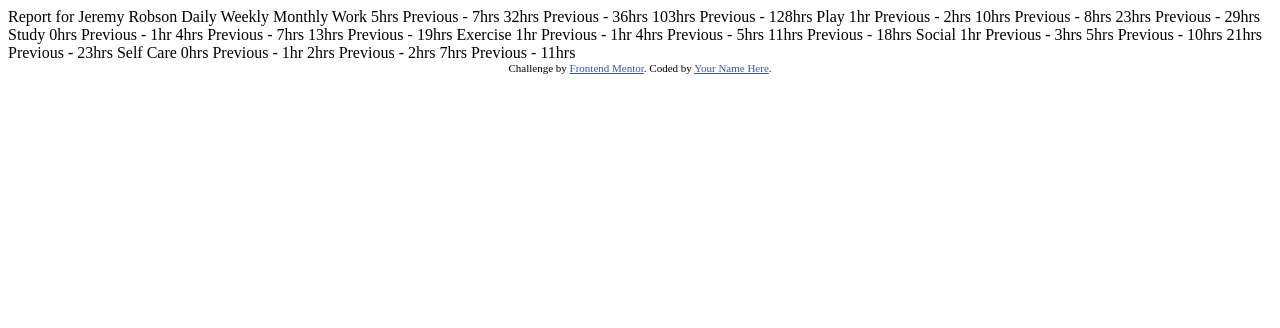
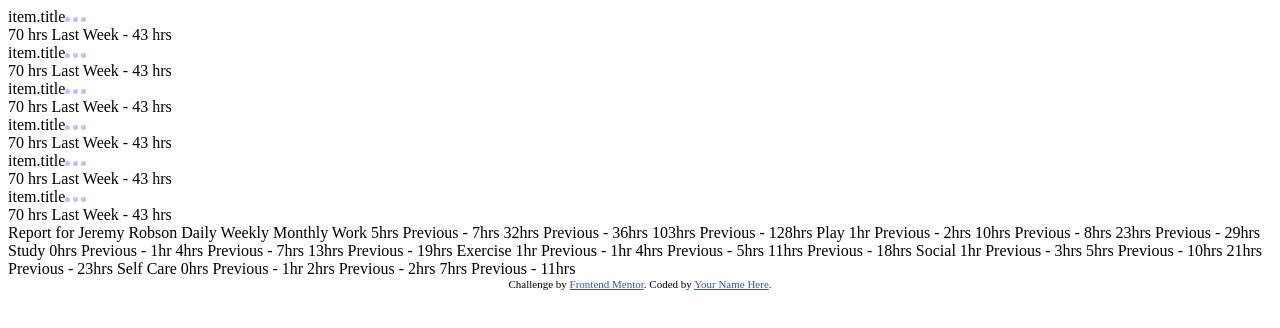
Before and after one commit to jyokarianlia/time-trakin, a plain HTML site: page index.html in a window 1280 px wide. Drawn offline with nearby package versions, Linux system fonts and the light colour scheme.

Commit message:
inicios del proyecto

```diff
--- /dev/null
+++ b/css/style.scss
@@ -0,0 +1,14 @@
+$color-work: #ff8b64;
+$color-play: #56c2e6;
+$color-study: #ff5e7c;
+$color-exercise: #4bcf83;
+$color-social: #7235d1;
+$color-self: #f1c75b;
+$color-user: #5746ea;
+$colorBG: #0d1323;
+$colorBGComponent: #1d204b;
+$color-text-ligth: #505282;
+
+
+.attribution { font-size: 11px; text-align: center; }
+.attribution a { color: hsl(228, 45%, 44%); }
--- a/index.html
+++ b/index.html
@@ -7,14 +7,17 @@
   <link rel="icon" type="image/png" sizes="32x32" href="./images/favicon-32x32.png">
 
   <title>Frontend Mentor | Time tracking dashboard</title>
-
-  <!-- Feel free to remove these styles or customise in your own stylesheet 👍 -->
-  <style>
-    .attribution { font-size: 11px; text-align: center; }
-    .attribution a { color: hsl(228, 45%, 44%); }
-  </style>
+  <link rel="stylesheet" href="css/style.css">
 </head>
 <body>
+  <div id="app">
+    <card v-for="item in info"
+    tema="item.title"
+    antes="70"
+    despues="43"></card>
+  </div>
+  <script src="https://unpkg.com/vue@next"></script>
+  <script src="vue/vue.js"></script>
 
   Report for
   Jeremy Robson
--- /dev/null
+++ b/vue/vue.js
@@ -0,0 +1,134 @@
+const app = Vue.createApp({
+    data() {
+        return {
+            info: {
+                info1: {
+                    title: "Work",
+                    "timeframes": {
+                      "daily": {
+                        "current": 5,
+                        "previous": 7
+                      },
+                      "weekly": {
+                        "current": 32,
+                        "previous": 36
+                      },
+                      "monthly": {
+                        "current": 103,
+                        "previous": 128
+                      }
+                    }
+                  },
+                  info2: {
+                    title: "Play",
+                    "timeframes": {
+                      "daily": {
+                        "current": 1,
+                        "previous": 2
+                      },
+                      "weekly": {
+                        "current": 10,
+                        "previous": 8
+                      },
+                      "monthly": {
+                        "current": 23,
+                        "previous": 29
+                      }
+                    }
+                  },
+                  info3 :  {
+                    title: "Study",
+                    "timeframes": {
+                      "daily": {
+                        "current": 0,
+                        "previous": 1
+                      },
+                      "weekly": {
+                        "current": 4,
+                        "previous": 7
+                      },
+                      "monthly": {
+                        "current": 13,
+                        "previous": 19
+                      }
+                    }
+                  },
+                  info4  :{
+                    title: "Exercise",
+                    "timeframes": {
+                      "daily": {
+                        "current": 1,
+                        "previous": 1
+                      },
+                      "weekly": {
+                        "current": 4,
+                        "previous": 5
+                      },
+                      "monthly": {
+                        "current": 11,
+                        "previous": 18
+                      }
+                    }
+                  },
+                  info5: {
+                    title: "Social",
+                    "timeframes": {
+                      "daily": {
+                        "current": 1,
+                        "previous": 3
+                      },
+                      "weekly": {
+                        "current": 5,
+                        "previous": 10
+                      },
+                      "monthly": {
+                        "current": 21,
+                        "previous": 23
+                      }
+                    }
+                  },
+                  info6: {
+                    title: "Self Care",
+                    "timeframes": {
+                      "daily": {
+                        "current": 0,
+                        "previous": 1
+                      },
+                      "weekly": {
+                        "current": 2,
+                        "previous": 2
+                      },
+                      "monthly": {
+                        "current": 7,
+                        "previous": 11
+                      }
+                    }
+                  }
+            }
+        }
+    }
+})
+
+app.component('card', {
+    props: ['tema','antes','despues'],
+    template:`
+        <div class="bgFondo" :class="bg"></div>
+        <div>
+            <div class="titulo">
+                <label>
+                    {{tema}}
+                </label>
+                <img src="../images/icon-ellipsis.svg" alt="icon">
+            </div>
+            <div class="info">
+                <label>
+                    {{antes}} hrs
+                </label>
+                <label>
+                    Last Week - {{despues}} hrs
+                </label>
+            </div>
+        </div>
+    `
+})
+app.mount('#app')
```
Also changed, not shown: css/style.css (added), 1 other file.
